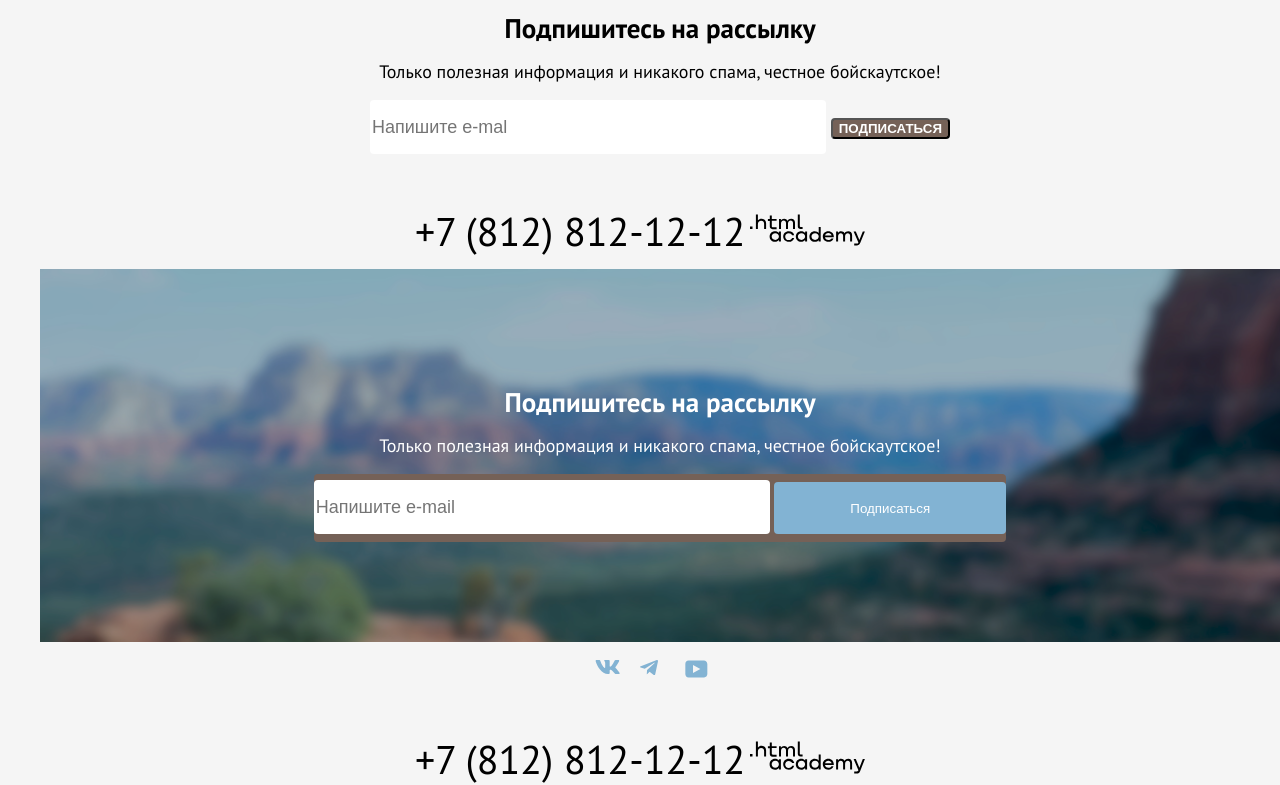
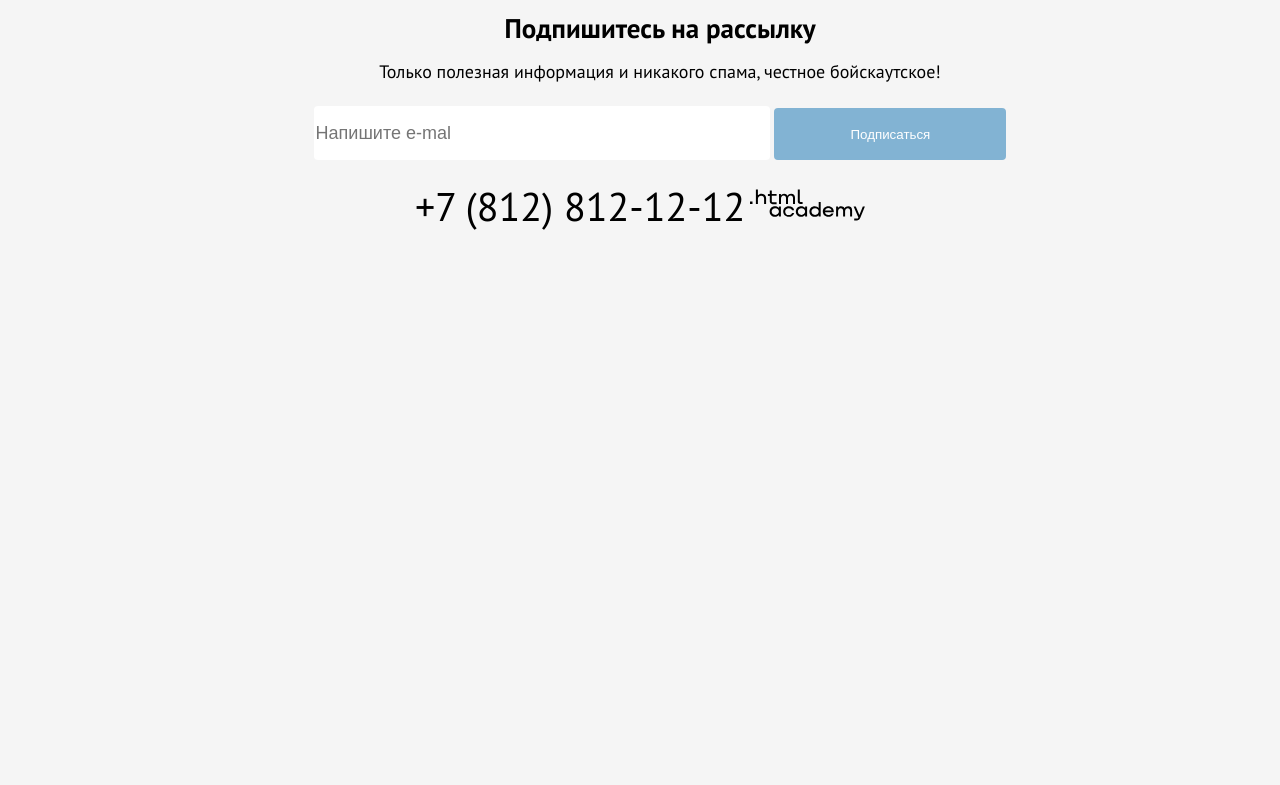
Before and after one commit to htmlacademy-htmlcss/2254469-sedona-36, a plain HTML site: page catalog.html in a window 1280 px wide. Shown: the part 1669-2454 px from the top of the page. After the commit the page ends 1901 px from the top, so only its background shows below. Drawn offline with Linux system fonts and the light colour scheme.

Commit message:
Исправление ДЗ 4

```diff
--- a/catalog.html
+++ b/catalog.html
@@ -1,12 +1,10 @@
 <!DOCTYPE html>
 <html lang="ru">
-
 <head>
   <meta charset="utf-8">
   <title>Каталог</title>
   <link rel="stylesheet" href="styles/styles.css">
 </head>
-
 <body>
   <header class="main-header">
     <a href="main.html">
@@ -206,7 +204,7 @@
       <p class="info-subscribe">Только полезная информация и никакого спама, честное бойскаутское!</p>
       <form class="info-subscribe" action="https://echo.htmlacademy.ru/" method="post">
         <input class="field" placeholder="Напишите e-mal" type="email" name="info-email" id="info-email" required>
-        <button class="button" type="submit">Подписаться</button>
+        <button class="button-submit" type="submit">Подписаться</button>
       </form>
     </ul>
   </section>
@@ -226,42 +224,5 @@
     <a class="htmlacademy-link" href="https://htmlacademy.ru/">
       <img src="images/icon/html academy.svg" width="114.9" height="32.9" alt="HTML Academy"></a>
   </section>
-</footer><footer class="footer-social">
-  <section class="inro-subscribe">
-    <h2 class="visually-hidden">Подписаться</h2>
-    <ul>
-      <div class="back">
-      <h2 class="info-subscribe">Подпишитесь на рассылку</h2>
-      <p class="info-subscribe">Только полезная информация и никакого спама, честное бойскаутское!</p>
-      <div class="button">
-      <form class="info-subscribe" action="https://echo.htmlacademy.ru/" method="post">
-        <input class="field" placeholder="Напишите e-mail" type="email" name="info-email" id="info-email" required>
-        <button class="button-submit" type="submit">Подписаться</button>
-      </form>
-    </ul>
-      </div>
-      </div>
-  </section>
-  <section class="footer-social">
-    <h2 class="visually-hidden">Ссылки на социальные сети</h2>
-    <ul class="footer-social-list">
-      <li class="social-vk">
-        <a class="button" href="#">
-          <span class="visually-hidden">VK</span></a>
-      </li>
-      <li class="social-telegram">
-        <a class="button" href="#">
-          <span class="visually-hidden">Telegram</span></a>
-          </li>
-          <li class="social-youtube">
-        <a class="button" href="#">
-          <span class="visually-hidden">Youtube</span></a>
-        </li>
-    </ul>
-    <a class="number" href="#" type="Text">+7 (812) 812-12-12</a>
-    <a class="htmlacademy-link" href="https://htmlacademy.ru/">
-      <img src="images/icon/html academy.svg" width="114.9" height="32.9" alt="HTML Academy"></a>
-  </section>
 </footer>
-
 </html>
--- a/styles/styles.css
+++ b/styles/styles.css
@@ -27,13 +27,14 @@
   overflow: hidden;
 }
 
-.button {
+.button-submit-email {
+  width: 452px;
+  height: 52px;
   display: inline-block;
-  background-color: #756157;
+  background-color: #ffffff;
   color: #ffffff;
   text-transform: uppercase;
   border-radius: 4px;
-  font-weight: 700;
 }
 
 li {
```
Also changed, not shown: index.html (+6 -13 lines).
